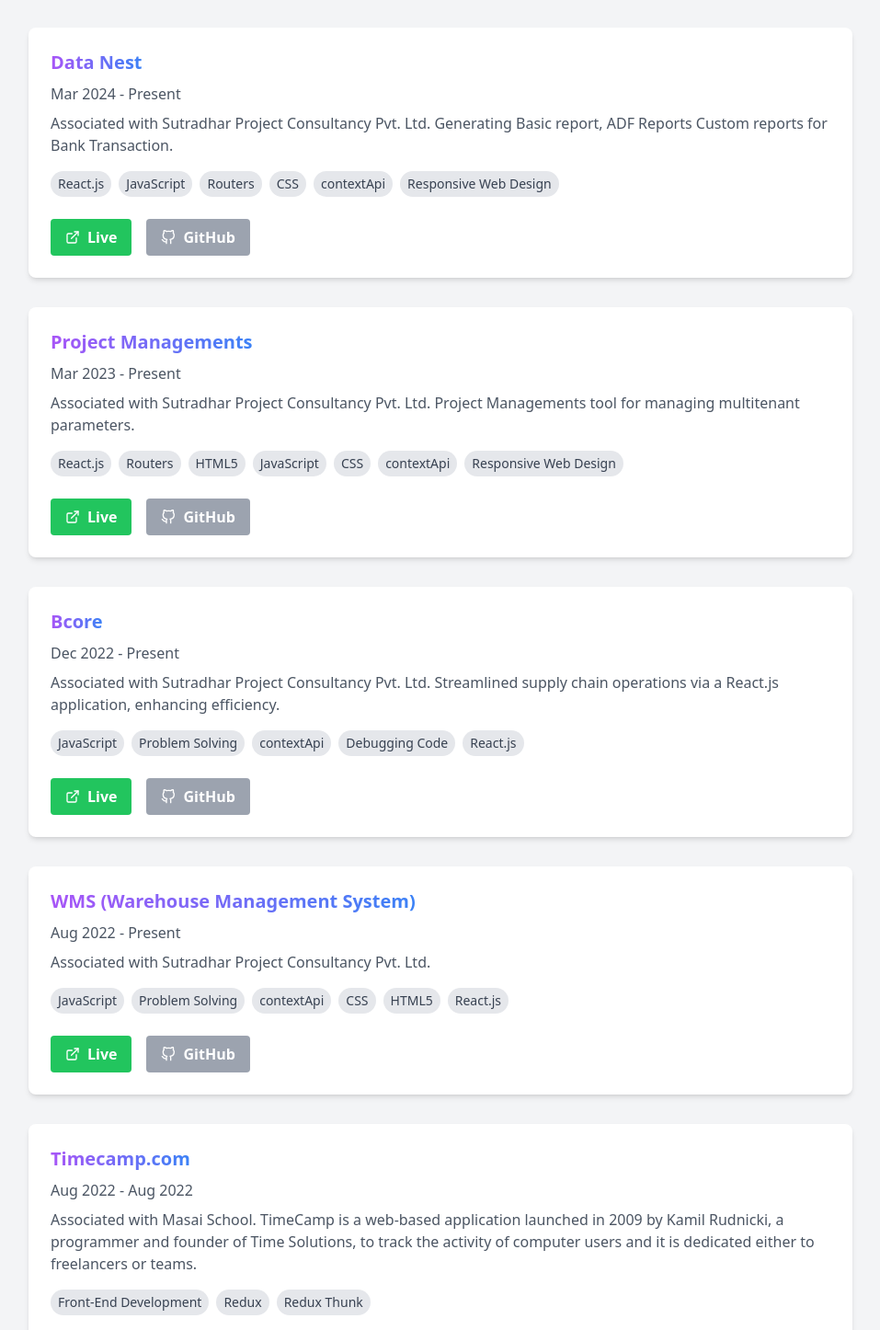
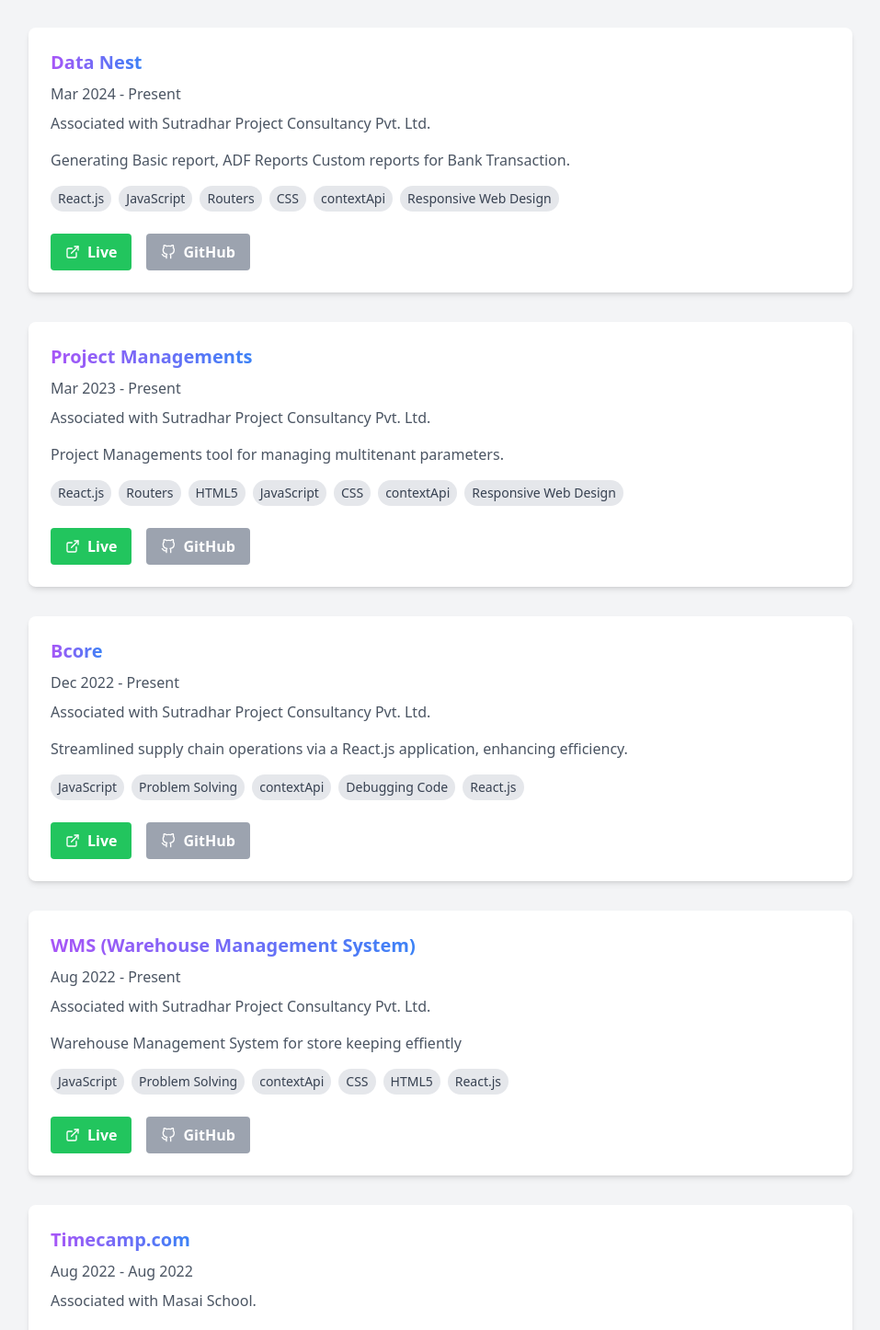
Before and after one commit to rajendranali/portfolioupdate, a React (Create React App) app: page /projects in a window 1280 px wide. Shown: the part 130-1576 px from the top of the page at 92% size, without its empty margins (161-1118 px from the left). Built offline with nearby package versions, Linux system fonts and the light colour scheme.

Commit message:
changes has been made in project section

```diff
--- a/src/components/Projects/Project.jsx
+++ b/src/components/Projects/Project.jsx
@@ -1,13 +1,14 @@
 import React from 'react';
 import { FiExternalLink, FiGithub } from 'react-icons/fi';
 
-const Project = ({ title, date, description, skills, liveLink, githubLink }) => {
+const Project = ({ title, date, description,associate, skills, liveLink, githubLink }) => {
   return (
     <div className="bg-white shadow-md rounded-lg p-6 mb-8">
       <h2 className="text-xl font-semibold mb-2">
         <span className="bg-gradient-to-r from-purple-500 to-blue-500 text-transparent bg-clip-text">{title}</span>
       </h2>
       <p className="text-gray-600 mb-2">{date}</p>
+      <p className="text-gray-600 mb-4">{associate}</p>
       <p className="text-gray-600 mb-4">{description}</p>
       <div className="flex flex-wrap mb-4">
         {skills.map((skill, index) => (
--- a/src/components/Projects/Projects.jsx
+++ b/src/components/Projects/Projects.jsx
@@ -6,8 +6,8 @@ const Projects = () => {
     {
       title: "Data Nest",
       date: "Mar 2024 - Present",
-      description:
-        "Associated with Sutradhar Project Consultancy Pvt. Ltd. Generating Basic report, ADF Reports Custom reports for Bank Transaction.",
+      associate:
+        "Associated with Sutradhar Project Consultancy Pvt. Ltd.",
       skills: [
         "React.js",
         "JavaScript",
@@ -18,12 +18,13 @@ const Projects = () => {
       ],
       liveLink: "https://datanest.sutradhar.tech/",
       githubLink: null,
+      description:"Generating Basic report, ADF Reports Custom reports for Bank Transaction."
     },
     {
       title: "Project Managements",
       date: "Mar 2023 - Present",
-      description:
-        "Associated with Sutradhar Project Consultancy Pvt. Ltd. Project Managements tool for managing multitenant parameters.",
+      associate:
+        "Associated with Sutradhar Project Consultancy Pvt. Ltd.",
       skills: [
         "React.js",
         "Routers",
@@ -35,12 +36,13 @@ const Projects = () => {
       ],
       liveLink: "https://admin.sutradhar.tech/",
       githubLink: null,
+      description:" Project Managements tool for managing multitenant parameters."
     },
     {
       title: "Bcore",
       date: "Dec 2022 - Present",
-      description:
-        "Associated with Sutradhar Project Consultancy Pvt. Ltd. Streamlined supply chain operations via a React.js application, enhancing efficiency.",
+      associate:
+        "Associated with Sutradhar Project Consultancy Pvt. Ltd.",
       skills: [
         "JavaScript",
         "Problem Solving",
@@ -50,11 +52,12 @@ const Projects = () => {
       ],
       liveLink: "https://sutrabcore.sutradhar.tech/newdev/",
       githubLink: null,
+      description:"Streamlined supply chain operations via a React.js application, enhancing efficiency."
     },
     // {
     //   title: 'Sutra Bcore',
     //   date: 'Aug 2022 - Present',
-    //   description: 'Streamlined supply chain operations via a React.js application, enhancing efficiency.',
+    //   associate: 'Streamlined supply chain operations via a React.js application, enhancing efficiency.',
     //   skills: ['React.js', 'JavaScript', 'Problem Solving', 'contextApi', 'Debugging Code'],
     //   liveLink: 'https://example.com/live',
     //   githubLink: 'https://github.com/example/project'
@@ -62,7 +65,7 @@ const Projects = () => {
     {
       title: "WMS (Warehouse Management System)",
       date: "Aug 2022 - Present",
-      description: "Associated with Sutradhar Project Consultancy Pvt. Ltd.",
+      associate: "Associated with Sutradhar Project Consultancy Pvt. Ltd.",
       skills: [
         "JavaScript",
         "Problem Solving",
@@ -73,31 +76,35 @@ const Projects = () => {
       ],
       liveLink: "https://sutrabcore.sutradhar.tech/newdev/",
       githubLink: null,
+      description:"Warehouse Management System for store keeping effiently"
     },
     {
       title: "Timecamp.com",
       date: "Aug 2022 - Aug 2022",
-      description:
-        "Associated with Masai School. TimeCamp is a web-based application launched in 2009 by Kamil Rudnicki, a programmer and founder of Time Solutions, to track the activity of computer users and it is dedicated either to freelancers or teams.",
+      associate:
+        "Associated with Masai School.",
       skills: ["Front-End Development", "Redux", "Redux Thunk"],
       liveLink: "https://sensitive-thunder-3176.vercel.app/",
       githubLink:
         "https://github.com/rajendranali/sensitive-thunder-3176/tree/master/sensitive-thunder-3176",
+        description:"TimeCamp is a web-based application launched in 2009 by Kamil Rudnicki, a programmer and founder of Time Solutions, to track the activity of computer users and it is dedicated either to freelancers or teams."
     },
     {
       title: "Freshly.com",
       date: "Jul 2022 - Jul 2022",
-      description:
-        "Associated with Masai School. Freshly is New-York base prepared meals providing company just like Zomato and Swiggy. Customers can order the Food as per their requirements and specify diets plan.",
+      associate:
+        "Associated with Masai School.",
       skills: ["Front-End Development", "Redux", "React.js"],
+      description:"",
       liveLink: "https://freshly-dusky.vercel.app/",
       githubLink:
         "https://github.com/rajendranali/fleet-cap-5913/tree/main/freshly",
+        description:" Freshly is New-York base prepared meals providing company just like Zomato and Swiggy. Customers can order the Food as per their requirements and specify diets plan."
     },
     // {
     //   title: 'UBORIC',
     //   date: 'Apr 2022 - May 2022',
-    //   description: 'Associated with Masai School. UBORIC CLONE An E-Commerce website where users can purchase all varieties of products and users can become a seller.',
+    //   associate: 'Associated with Masai School. UBORIC CLONE An E-Commerce website where users can purchase all varieties of products and users can become a seller.',
     //   skills: ['React.js', 'CSS',"Redux","React.js"],
     //   liveLink: 'https://example.com/live',
     //   githubLink: 'https://github.com/example/project'
@@ -105,11 +112,12 @@ const Projects = () => {
     {
       title: "NYKAA CLONE",
       date: "Apr 2022 - Apr 2022",
-      description:
-        "Associated with Masai School. Nykaa is an E-commerce website about Women's Fashion and Style.",
+      associate:
+        "Associated with Masai School.",
       skills: ["HTML", "CSS", "Javascript"],
       liveLink: "https://super-pudding-5e48ab.netlify.app/index.html",
       githubLink: "https://github.com/rajendranali/Nykaa-clone",
+      description:" Nykaa is an E-commerce website about Women's Fashion and Style."
     },
     // {
     //   title: 'STYLECRAZE CLONE',
```
